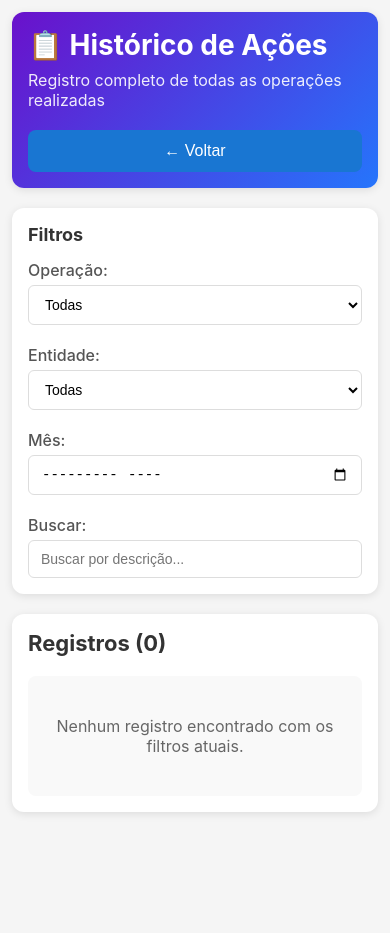
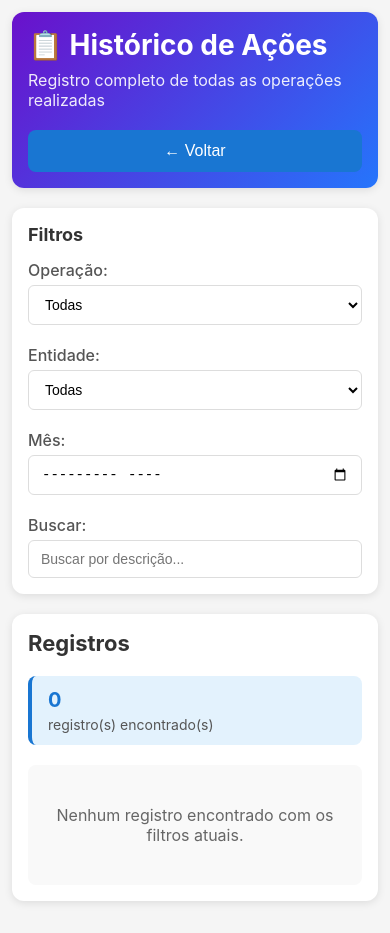
Before and after one commit to robertonevessilva/agenda-pwa, a Nuxt app: page /history in a window 390 px wide. Before the commit the page ends 844 px from the top, so only its background shows below. Built offline with nearby package versions, Linux system fonts and the light colour scheme.

Commit message:
fix: improve history page layout
- Move buttons above record count to prevent crowding
- Add separate records count display with better styling
- Improve spacing and visual hierarchy
- Maintain responsive design for mobile devices

```diff
--- a/pages/history.vue
+++ b/pages/history.vue
@@ -67,7 +67,7 @@
 
     <div class="card">
       <div class="section-header">
-        <h2>Registros ({{ filteredLogs.length }})</h2>
+        <h2>Registros</h2>
         <div v-if="filteredLogs.length > 0" class="section-actions">
           <button class="btn btn-small" @click="refreshHistory" title="Atualizar histórico">
             🔄 Atualizar
@@ -79,6 +79,11 @@
             🗑️ Excluir Todos
           </button>
         </div>
+      </div>
+
+      <div class="records-count">
+        <span class="count-number">{{ filteredLogs.length }}</span>
+        <span class="count-label">registro(s) encontrado(s)</span>
       </div>
 
       <div v-if="filteredLogs.length === 0" class="empty-state">
@@ -862,8 +867,44 @@ h1 {
   color: #c62828;
 }
 
+/* Estilos para contagem de registros */
+.records-count {
+  display: flex;
+  align-items: center;
+  gap: 8px;
+  margin-bottom: 20px;
+  padding: 12px 16px;
+  background: #e3f2fd;
+  border-radius: 8px;
+  border-left: 4px solid #1976d2;
+}
+
+.count-number {
+  font-size: 24px;
+  font-weight: bold;
+  color: #1976d2;
+}
+
+.count-label {
+  font-size: 16px;
+  color: #555;
+}
+
 /* Responsive */
 @media (max-width: 768px) {
+  .records-count {
+    flex-direction: column;
+    align-items: flex-start;
+    gap: 4px;
+  }
+
+  .count-number {
+    font-size: 20px;
+  }
+
+  .count-label {
+    font-size: 14px;
+  }
   .logs-grid {
     grid-template-columns: 1fr;
   }
```
